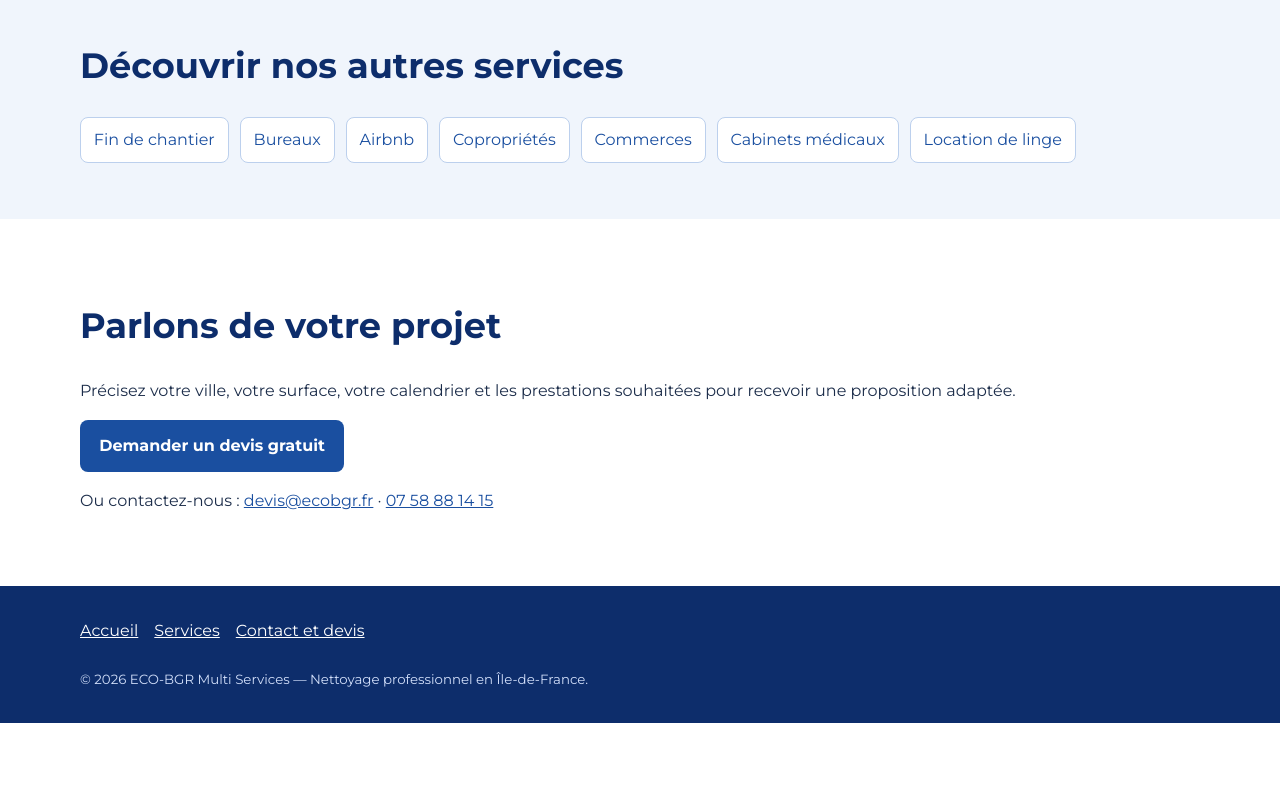
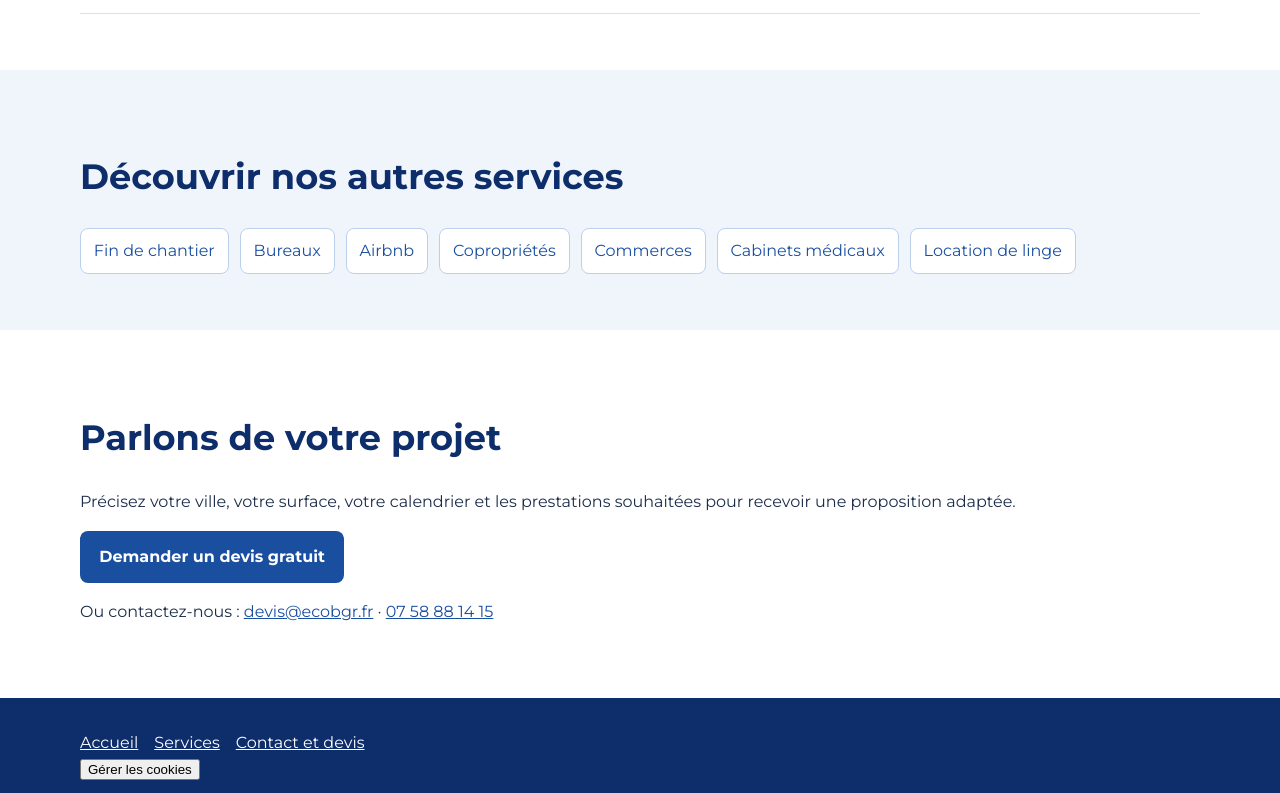
Before and after one commit to olivier333/ecobgr, a plain HTML site: page services/nettoyage-residentiel/index.html in a window 1280 px wide. Shown: the part 2004-2797 px from the top of the page. Before the commit the page ends 2727 px from the top, so only its background shows below. Drawn offline with Linux system fonts and the light colour scheme.

Commit message:
Analytics: add consent controls to nettoyage-residentiel

```diff
--- a/services/nettoyage-residentiel/index.html
+++ b/services/nettoyage-residentiel/index.html
@@ -8,7 +8,8 @@
 <meta name="google-site-verification" content="yj0qRZgmsJh8ZFGZmru42TCmHGSxd94W1-dQCsKb7bg">
 <link rel="icon" href="/favicon.ico"><link rel="preconnect" href="https://fonts.googleapis.com"><link rel="preconnect" href="https://fonts.gstatic.com" crossorigin><link href="https://fonts.googleapis.com/css2?family=Montserrat:wght@400;600;700;800&display=swap" rel="stylesheet"><link rel="stylesheet" href="/assets/service-pages.css">
 <script type="application/ld+json">{"@context":"https://schema.org","@graph":[{"@type":"Service","name":"Nettoyage de logements et espaces résidentiels","description":"Pour un ménage approfondi, un entretien ponctuel ou une remise en état après un déménagement, ECO-BGR étudie les besoins de nettoyage des logements en Île-de-France.","serviceType":"Logements","areaServed":{"@type":"AdministrativeArea","name":"Île-de-France"},"provider":{"@type":"Organization","name":"ECO-BGR Multi Services","url":"https://ecobgr.fr/"}},{"@type":"BreadcrumbList","itemListElement":[{"@type":"ListItem","position":1,"name":"Accueil","item":"https://ecobgr.fr/"},{"@type":"ListItem","position":2,"name":"Logements","item":"https://ecobgr.fr/services/nettoyage-residentiel/"}]}]}</script>
-</head><body>
+<script defer src="/assets/service-analytics.js"></script></head><body>
+<aside id="analytics-consent" class="cookie-dialog" role="dialog" aria-label="Choix des cookies de mesure d'audience" hidden><strong>Mesure d'audience</strong><p>Avec votre accord, nous utilisons Google Analytics pour mesurer les visites. Vous pouvez accepter ou refuser librement, puis modifier votre choix à tout moment.</p><div class="cookie-actions"><button id="analytics-reject" type="button">Refuser</button><button id="analytics-accept" type="button">Accepter</button></div></aside>
 <a class="skip" href="#contenu">Aller au contenu</a>
 <div class="top">🌿 ECO-BGR Multi Services — Île-de-France · <a href="tel:+33758881415">07 58 88 14 15</a></div>
 <header class="header"><div class="nav"><a class="brand" href="/"><img src="/logo.jpeg" alt="" width="60" height="60">ECO-BGR Multi Services</a><nav class="navlinks" aria-label="Navigation principale"><a href="/">Accueil</a><a href="/#nos-services">Nos services</a><a href="/#zones">Zones d’intervention</a><a class="cta" href="/#devis">Devis gratuit</a></nav></div></header>
@@ -18,5 +19,5 @@
 <section class="section"><div class="wrap"><h2>Questions fréquentes</h2><div class="faq"><details><summary>Proposez-vous une remise en état avant état des lieux ?</summary><p>Une demande spécifique de nettoyage avant restitution du logement peut être étudiée sur devis.</p></details><details><summary>Faut-il fournir les produits ?</summary><p>Les modalités pratiques, notamment le matériel et les produits, sont convenues lors de la préparation de la prestation.</p></details><details><summary>Les vitres peuvent-elles être nettoyées ?</summary><p>Précisez le nombre, la taille et l’accessibilité des vitrages pour vérifier la faisabilité.</p></details></div></div></section>
 <section class="section alt"><div class="wrap"><h2>Découvrir nos autres services</h2><div class="service-links"><a href="/services/nettoyage-fin-chantier/">Fin de chantier</a><a href="/services/nettoyage-bureaux/">Bureaux</a><a href="/services/nettoyage-airbnb/">Airbnb</a><a href="/services/nettoyage-coproprietes/">Copropriétés</a><a href="/services/nettoyage-commerces/">Commerces</a><a href="/services/nettoyage-cabinets-medicaux/">Cabinets médicaux</a><a href="/services/location-linge/">Location de linge</a></div></div></section>
 <section class="section"><div class="wrap"><h2>Parlons de votre projet</h2><p>Précisez votre ville, votre surface, votre calendrier et les prestations souhaitées pour recevoir une proposition adaptée.</p><a class="cta" href="/#devis">Demander un devis gratuit</a> <p>Ou contactez-nous : <a href="mailto:devis@ecobgr.fr">devis@ecobgr.fr</a> · <a href="tel:+33758881415">07 58 88 14 15</a></p></div></section></main>
-<footer class="foot"><div class="wrap"><nav aria-label="Pied de page"><a href="/">Accueil</a><a href="/#nos-services">Services</a><a href="/#devis">Contact et devis</a></nav><small>© 2026 ECO-BGR Multi Services — Nettoyage professionnel en Île-de-France.</small></div></footer>
+<footer class="foot"><div class="wrap"><nav aria-label="Pied de page"><a href="/">Accueil</a><a href="/#nos-services">Services</a><a href="/#devis">Contact et devis</a></nav><button type="button" id="analytics-manage" class="cookie-manage">Gérer les cookies</button><small>© 2026 ECO-BGR Multi Services — Nettoyage professionnel en Île-de-France.</small></div></footer>
 </body></html>
```
